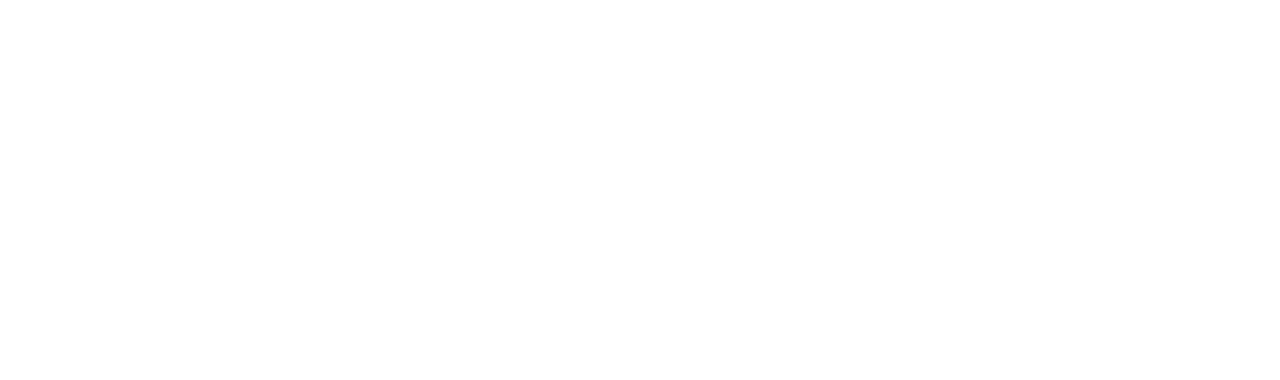
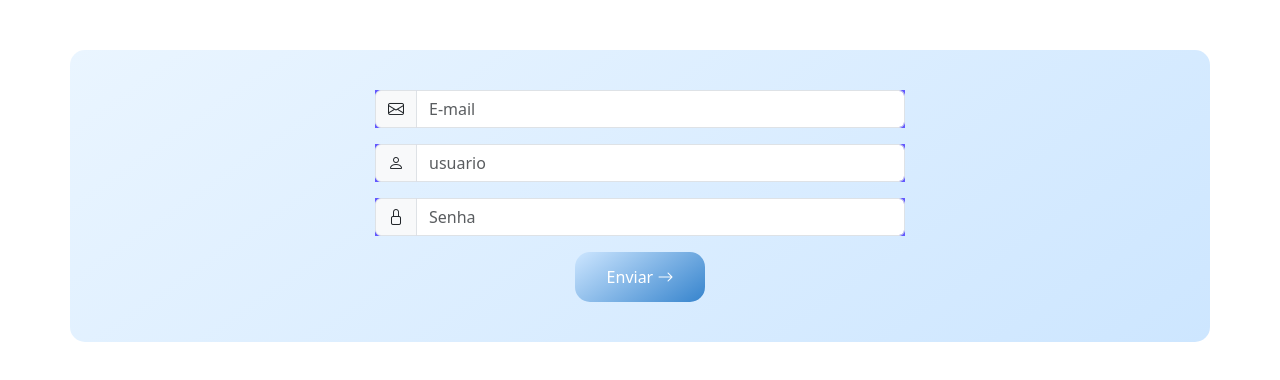
Before and after one commit to J-Paiare/Exemplos-Bootstrap, a plain HTML site: page ex5b-al-fazer-formulario-(ex)/ex5b.html in a window 1280 px wide. Drawn offline with nearby package versions, Linux system fonts and the light colour scheme.

Commit message:
exercicios terminados

```diff
--- a/ex5a-al-fazer-grid-(ex)/ex5a.html
+++ b/ex5a-al-fazer-grid-(ex)/ex5a.html
@@ -1 +1,64 @@
-<!-- 1ª Digitação (Resolver exercício aqui) -->
+<!DOCTYPE html>
+<html lang="pt-br">
+<head>
+    <meta charset="UTF-8">
+    <meta name="viewport" content="width=device-width, initial-scale=1.0">
+    <title>Cards</title>
+
+    <link href="https://cdn.jsdelivr.net/npm/bootstrap@5.3.0/dist/css/bootstrap.min.css" rel="stylesheet">
+    <link rel="stylesheet" href="https://cdn.jsdelivr.net/npm/bootstrap-icons@1.11.3/font/bootstrap-icons.css">
+</head>
+<body>
+
+    <div class="container-fluid  ">
+        <div class="row">
+
+            <div class="col-sm">
+
+                <div class="card">
+                    <div class="card-body ">
+                        <h5 class="card-title">Conheça nosso zoologico</h5>
+
+                        <p class="card-text"> Nosso zoologico guarda varias especies raras e maravilhosas, conheça algumas</p>
+                        <a href="#" class="btn btn-info">🦁</a>
+                    </div>
+
+                </div>
+
+            </div>
+
+
+            <div class="col-sm">
+
+                <div class="card">
+                    <div class="card-body m-20px" >
+                        <h5 class="card-title">Procura algum animal especifico?</h5>
+
+                        <p class="card-text"> Todo Mundo tem um bichinho favorito, clique aqui para ver um copilado dos mais famosos </p>
+                        <a href="#" class="btn btn-info">❤️</a>
+                    </div>
+
+                </div>
+
+            </div>
+
+
+            <div class="col-sm">
+
+                <div class="card">
+                    <div class="card-body m-20px">
+                        <h5 class="card-title">Veja nossas redes sociais</h5>
+
+                        <p class="card-text"> Postagens diarias com nossos animais, contando coma limentaçao, reintegraçoes a natureza e muito mais</p>
+                        <a href="#" class="btn btn-info"><i class="bi bi-instagram"></i></a>
+                    </div>
+
+                </div>
+
+            </div>
+        </div>
+    </div>
+
+
+</body>
+</html>
--- a/ex5b-al-fazer-formulario-(ex)/ex5b.html
+++ b/ex5b-al-fazer-formulario-(ex)/ex5b.html
@@ -1 +1,59 @@
-<!-- 1ª Digitação (Resolver exercício aqui) -->
+<!DOCTYPE html>
+<html lang="pt-br">
+<head>
+    <meta charset="UTF-8">
+    <meta name="viewport" content="width=device-width, initial-scale=1.0">
+    <title>Formulário Bootstrap Customizado</title>
+
+    <!-- Bootstrap CSS -->
+    <link href="https://cdn.jsdelivr.net/npm/bootstrap@5.3.0/dist/css/bootstrap.min.css" rel="stylesheet">
+
+    <!-- Bootstrap ícones -->
+    <link rel="stylesheet" href="https://cdn.jsdelivr.net/npm/bootstrap-icons@1.11.3/font/bootstrap-icons.css">
+
+    <!-- CSS customizado -->
+    <link rel="stylesheet" href="styles.css">
+</head>
+<body>
+
+    <div class="container">
+        <div class="col-sm-6 mb-3">
+            <div class="input-group">
+                <span class="input-group-text custom-icon">
+                    <i class="bi bi-envelope"></i>
+                </span>
+                <input type="e-mail" placeholder="E-mail" class="form-control custom-input" id="e-mail">
+            </div>
+        </div>
+
+            <div class="col-sm-6 mb-3">
+                <div class="input-group">
+                    <span class="input-group-text custom-icon">
+                        <i class="bi bi-person"></i>
+                    </span>
+
+                    <input type="text" class="form-control custom-input" placeholder=usuario>
+                </div>
+            </div>
+
+            <div class="col-sm-6 mb-3">
+                <div class="input-group">
+                    <span class="input-group-text custom-icon">
+                        <i class="bi bi-lock"></i>
+                    </span>
+
+                    <input type="password" class="form-control custom-input" id="senha" placeholder="Senha">
+                </div>
+            </div>
+
+            <button type="submit" class="btn btn-primary custom-button">Enviar <i class="bi-arrow-right"></i></button>
+
+        </form>
+    </div>
+
+
+
+
+    <script src="https://cdn.jsdelivr.net/npm/bootstrap@5.3.0/dist/js/bootstrap.bundle.min.js"></script>
+</body>
+</html>
--- /dev/null
+++ b/ex5b-al-fazer-formulario-(ex)/styles.css
@@ -0,0 +1,23 @@
+.container {
+    background: linear-gradient(145deg, #eaf5ff, #cde6ff);
+    padding: 40px;
+    border-radius: 15px;
+margin-top: 50px;
+    justify-items: center;
+
+}
+
+.input-group-text-custom-icon {
+    color: rgb(0, 29, 134);
+}
+
+.input-group {
+    background-color: rgb(99, 88, 255);
+}
+.btn-primary.custom-button {
+    background: linear-gradient(145deg, #cde6ff, #3684cd);
+    padding: 0.8rem 2rem;
+    border-radius: 15px;
+    border: none;
+
+}
```
Also changed, not shown: ex4_formulario-sub-css/ex4.html (+4 -4 lines).
